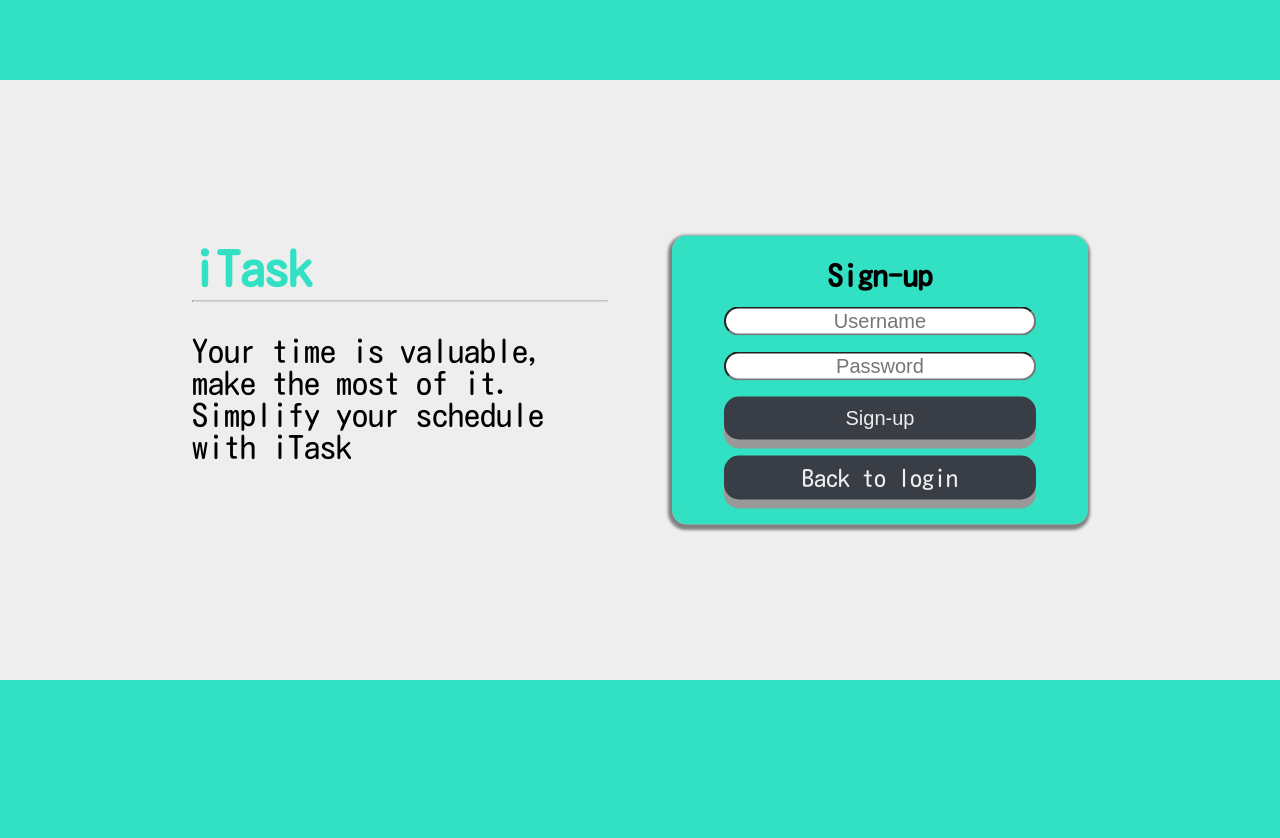
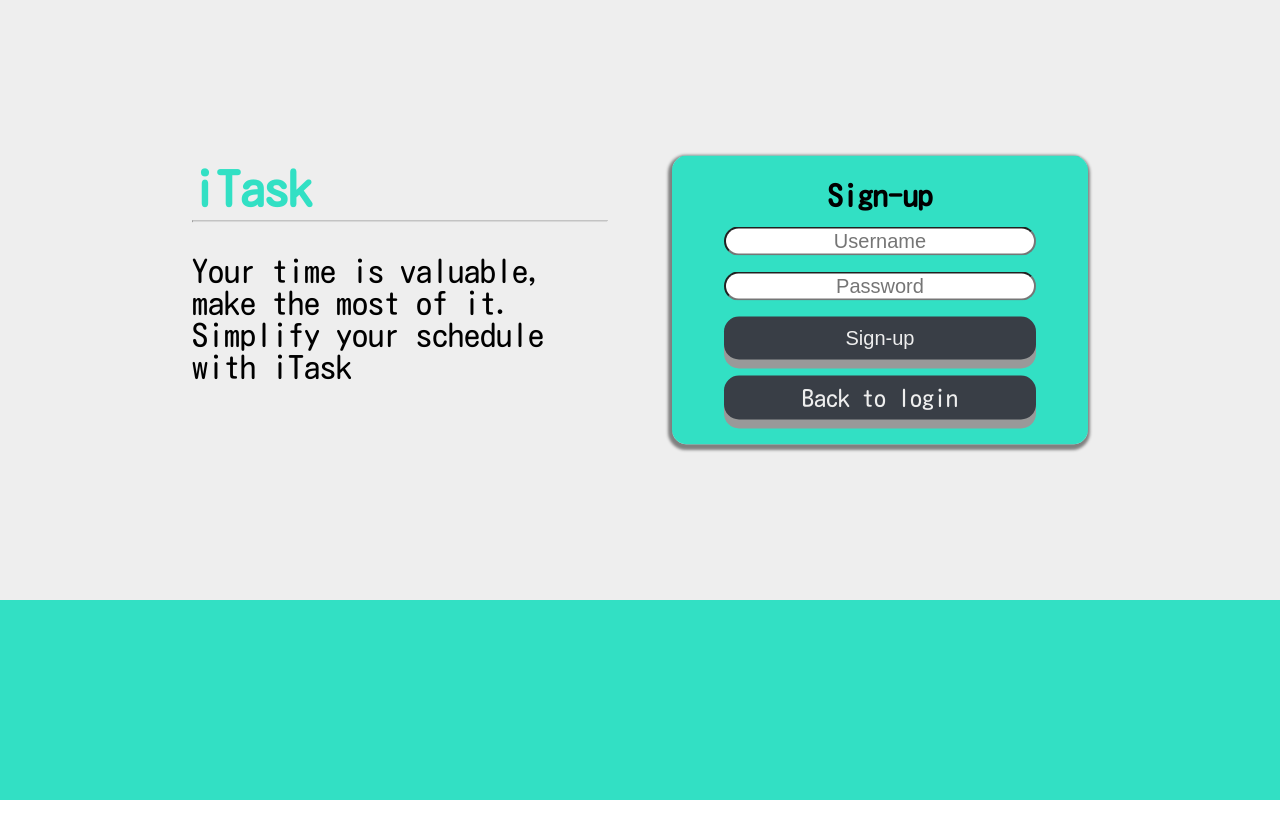
Before and after one commit to achangtroraleke/todo-project, a React (Create React App) app in the folder frontend/: page /register in a window 1280 px wide. Shown: the top 838 px of the page. After the commit the page ends 800 px from the top, so only its background shows below. Built offline with nearby package versions, Linux system fonts and the light colour scheme.

Commit message:
CSS Update

```diff
--- a/frontend/src/App.js
+++ b/frontend/src/App.js
@@ -22,10 +22,11 @@ function App() {
       <AuthProvider>
       <Routes>
           <Route path='/' element={<LandingPage/>}/>
+          <Route path='/register' element={<RegisterPage/>}/>
           <Route path='/' element={<PrivateRoute/>}>
             <Route  path='/home' element={<Home/>}/>
           </Route>
-          <Route path='/register' element={<RegisterPage/>}/>
+
 
 
       </Routes>
--- a/frontend/src/pages/RegisterPage.js
+++ b/frontend/src/pages/RegisterPage.js
@@ -5,7 +5,7 @@ const RegisterPage = ()=>{
 
 
     return(
-        <section className="container flex-column top-header background">
+        <section className="container flex-column background">
         <div className="banner">
         <div className="banner-content flex center vertical-center">
             <div className="banner-group">
```
Also changed, not shown: 7 other files (tests, documents, lock files or other folders).
